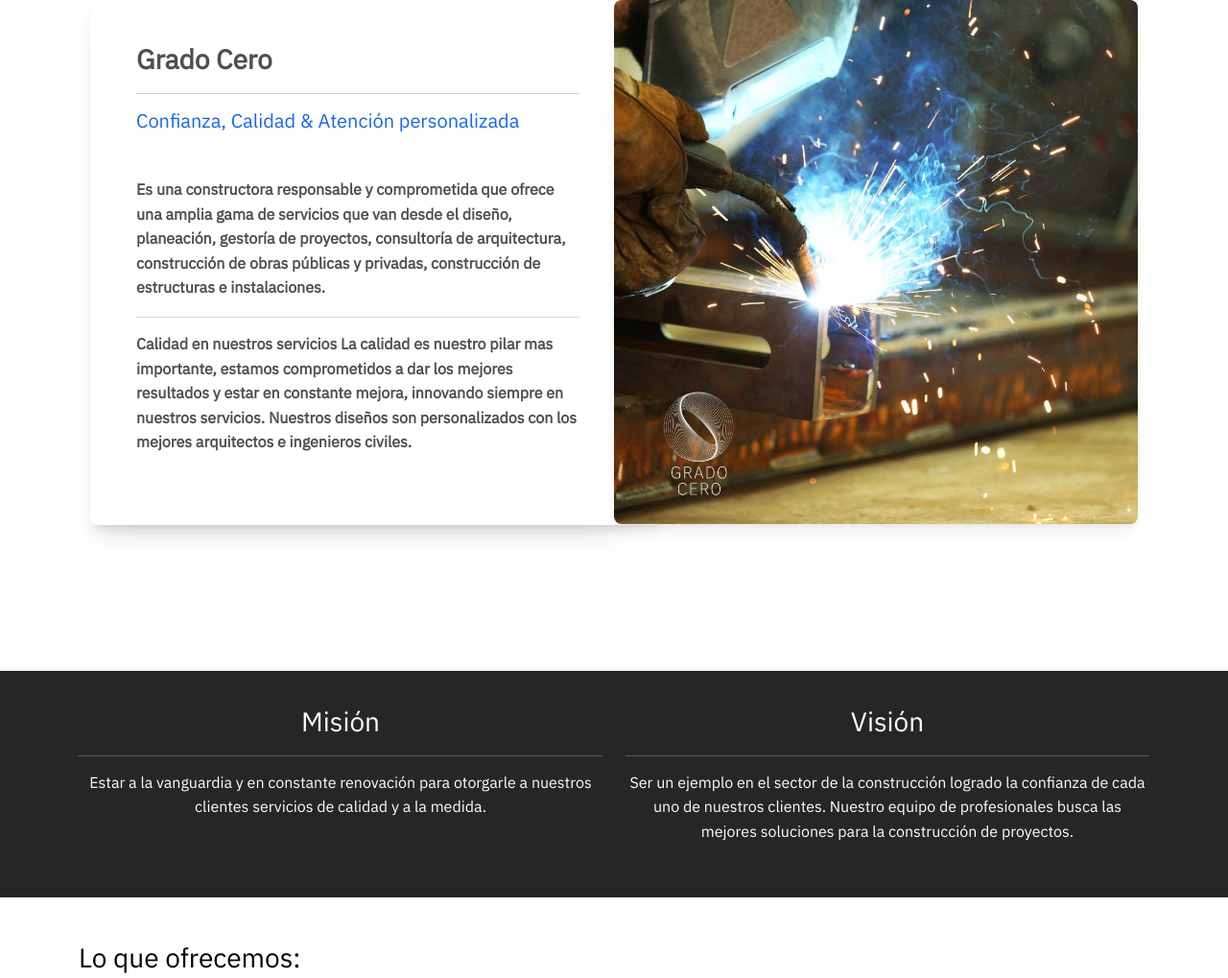
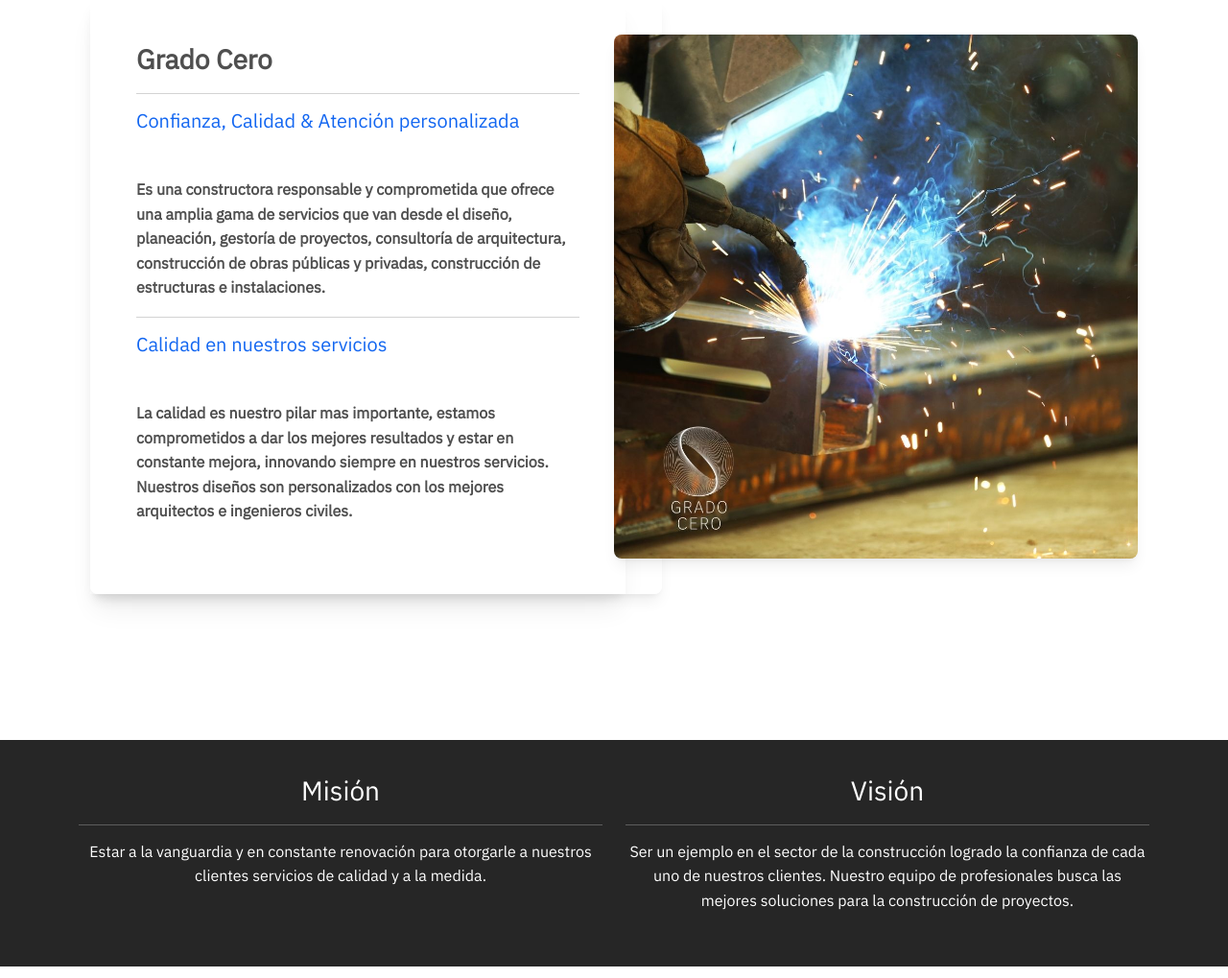
Before and after one commit to alecvipa/gradoCero, a Node server app: page / in a window 1280 px wide. Shown: the part 824-1843 px from the top of the page at 96% size. Run offline with Node 20, Linux system fonts and the light colour scheme; some libraries are stand-ins or nearby versions.

Commit message:
added client changes

```diff
--- a/server.js
+++ b/server.js
@@ -67,7 +67,7 @@
     var htmlBody = `<h2>Correo de contacto</h2><p>Nombre: ${request.body.name} </p><p> Correo electrónico: <a href='mailto: ${request.body.email}'>${request.body.email}</a></p><p>Mensaje:${request.body.message} </p>`;
     var mail = {
         from: '"Team: Xyncs Web Studio',
-        to: 'hebrit_626@hotmail.com',
+        to: 'servicios@gradoceroconstructora.com',
         subject: '¡Alguien ha dejado sus datos en Grado Cero!',
         html: htmlBody
     };
--- a/views/inicio.handlebars
+++ b/views/inicio.handlebars
@@ -22,6 +22,9 @@
                     </li>
                     <li class="nav-item">
                         <a class="nav-link text-white" href="#contacto">Contacto</a>
+                    </li>
+                    <li class="nav-item">
+                        <a class="nav-link text-white" href="/privacidad">Política de privacidad</a>
                     </li>
                 </ul>
                 <!-- Left links -->
@@ -113,7 +116,8 @@
                                         proyectos, consultoría de arquitectura, construcción de obras públicas y
                                         privadas, construcción de estructuras e instalaciones. </p>
                                     <hr>
-                                    <p class="fw-bold mb-4">Calidad en nuestros servicios La calidad es nuestro pilar
+                                    <h5 class="text-primary mb-5">Calidad en nuestros servicios</h5>
+                                    <p class="fw-bold mb-4">La calidad es nuestro pilar
                                         mas importante, estamos comprometidos a dar los mejores resultados y estar en
                                         constante mejora, innovando siempre en nuestros servicios. Nuestros diseños son
                                         personalizados con los mejores arquitectos e ingenieros civiles.</p>
@@ -469,6 +473,11 @@
     <div id="contacto" class="contactanos">
 
     </div>
+    <div class="correoGrado">
+        <div class="container text-center">
+            <h3></h3>
+        </div>
+    </div>
     <div class="divContacto">
         <div class="container">
             <div >
@@ -493,6 +502,7 @@
                                 <textarea class="form-control formInput" id="form4Example3" rows="4" name="message" required></textarea>
                                 <label class="form-label" for="form4Example3">Mensaje</label>
                             </div>
+                           <p class="text-center">servicios@gradoceroconstructora.com</p>
 
                             <!-- Checkbox -->
                             <div class="form-check d-flex justify-content-center mb-4">
@@ -501,6 +511,7 @@
                                 <label class="form-check-label" for="form4Example4">
                                     Acepto política de privacidad
                                 </label>
+
                             </div>
 
                             <!-- Submit button -->
```
